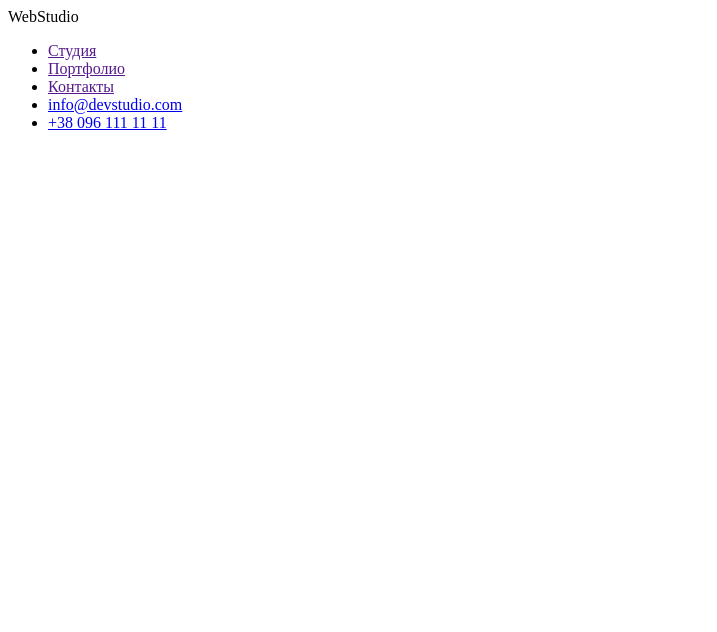
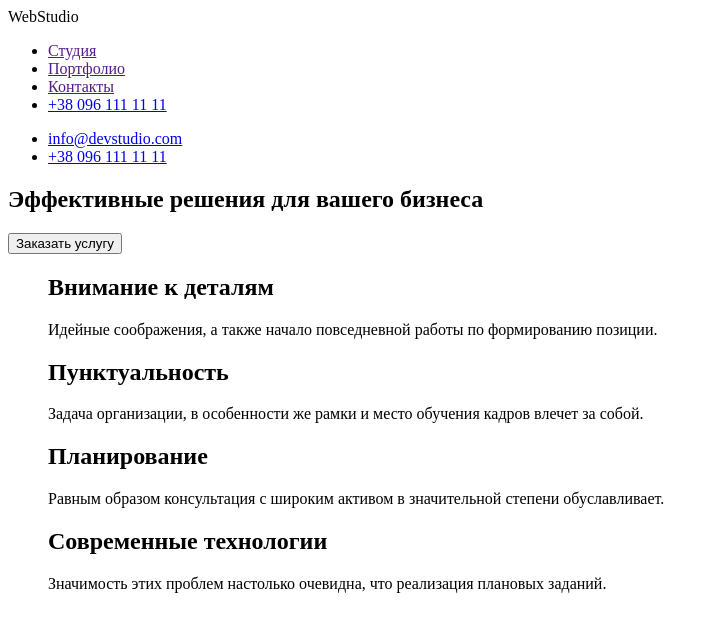
Before and after one commit to Svieshnikova/github-goit-markup-hw-01, a plain HTML site: page index.html in a window 1280 px wide. Shown: the whole page, without its empty margins (0-717 px from the left). Drawn offline with Linux system fonts and the light colour scheme.

Commit message:
Создание секции Hero и секция описание

```diff
--- a/index.html
+++ b/index.html
@@ -1,23 +1,50 @@
 <!DOCTYPE html>
-<html lang="en">
+<html lang="ru">
 <head>
     <meta charset="UTF-8">
     <meta http-equiv="X-UA-Compatible" content="IE=edge">
     <meta name="viewport" content="width=device-width, initial-scale=1.0">
-    <title>Document</title>
+    <title>WebStudio</title>
 </head>
 <body>
     <header>
         <a href=""></a>
         WebStudio
+        <nav>
         <ul>
             <li><a href="">Студия</a></li>
             <li><a href="">Портфолио</a></li>
             <li><a href="">Контакты</a></li>
-            <li><a href="maito:info@devstudio.com">info@devstudio.com</a></li>
             <li><a href="tel+380961111111">+38 096 111 11 11</a></li>
         </ul>
-
+        </nav>
+        <ul><li><a href="maito:info@devstudio.com">info@devstudio.com</a></li>
+            <li><a href="tel+380961111111">+38 096 111 11 11</a></li>
+        </ul>
     </header>
+    <main>
+        <section class="hero">
+            <h1>Эффективные решения для вашего бизнеса</h1>
+            <button type="button">Заказать услугу</button>
+        </section>
+        <section>
+            <ul>
+                <h2>Внимание к деталям</h2>
+                <p>Идейные соображения, а также начало повседневной работы по формированию позиции.</p>
+            </ul>
+            <ul>
+                <h2>Пунктуальность</h2>
+                <p>Задача организации, в особенности же рамки и место обучения кадров влечет за собой.</p>
+            </ul>
+            <ul>
+                <h2>Планирование</h2>
+                <p>Равным образом консультация с широким активом в значительной степени обуславливает.</p>
+            </ul>
+            <ul>
+                <h2>Современные технологии</h2>
+                <p>Значимость этих проблем настолько очевидна, что реализация плановых заданий.</p>
+            </ul>
+        </section>
+    </main>
 </body>
 </html>
```
